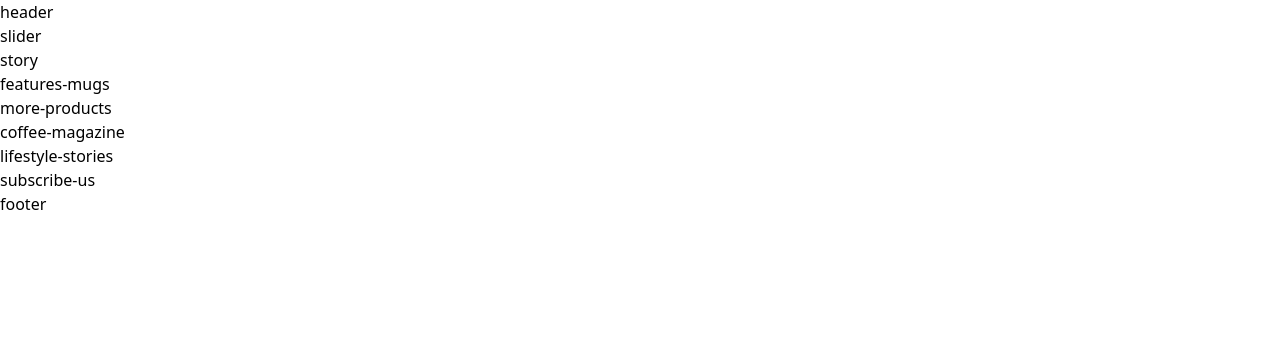
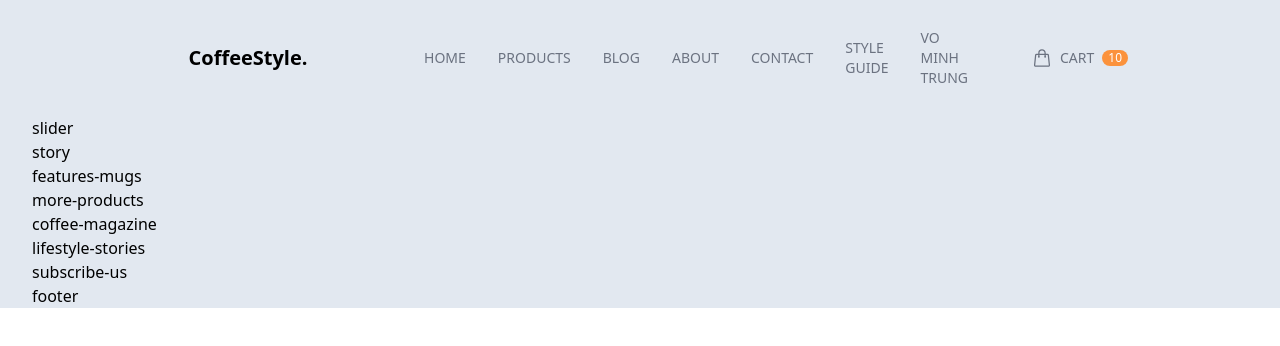
Before and after one commit to TovM24/coffeStyle_prj, a website: page public/index.html in a window 1280 px wide. Drawn offline with nearby package versions, Linux system fonts and the light colour scheme; files that its build step writes are made by us from their sources.

Commit message:
Add header.

```diff
--- a/public/index.html
+++ b/public/index.html
@@ -4,13 +4,62 @@
         <meta charset="UTF-8">
         <meta name="viewport" content="width=device-width, initial-scale=1.0">
         <title>Minhtrungdev Coffee Style</title>
-        <link href="../output.css" rel="stylesheet">
+        <link href="../output.css" type="text/css" rel="stylesheet">
     </head>
     <body>
         <div id="root">
-            <div class="content-wrapper">
-                <header>
-                    header
+            <div class="content-wrapper max-w-screen-2xl text-base mx-auto px-8 bg-slate-200">
+                <header class="py-6 mx-10">
+                    <nav class="flex flex-row justify-between items-center">
+                        <div class="logo basis-2/6 text-center text-xl font-semibold cursor-pointer">
+                            CoffeeStyle.
+                        </div>
+
+
+                        <ul class="basis-3/6 flex items-center justify-end gap-8 uppercase text-sm text-gray-500 font-medium">
+                            <li class="vmt-top-menu-item">
+                                <a href="#">Home</a>
+                            </li>
+
+                            <li class="vmt-top-menu-item">
+                                <a href="#">Products</a>
+                            </li>
+
+                            <li class="vmt-top-menu-item">
+                                <a href="#">Blog</a>
+                            </li>
+
+                            <li class="vmt-top-menu-item">
+                                <a href="#">About</a>
+                            </li>
+
+                            <li class="vmt-top-menu-item">
+                                <a href="#">Contact</a>
+                            </li>
+
+                            <li class="vmt-top-menu-item">
+                                <a href="#">Style guide</a>
+                            </li>
+
+                            <li class="vmt-top-menu-item">
+                                <a href="#">Vo Minh Trung</a>
+                            </li>
+                        </ul>
+
+
+                        <ul class="basis-1/6 flex justify-start items-center ml-16 uppercase text-sm text-gray-500 font-medium">
+                            <li class="vmt-top-menu-item">
+                                <a href="#" class="flex items-center">
+                                    <svg xmlns="http://www.w3.org/2000/svg" fill="none" viewBox="0 0 24 24" stroke-width="1.5" stroke="currentColor" class="vmt-icon">
+                                        <path stroke-linecap="round" stroke-linejoin="round" d="M15.75 10.5V6a3.75 3.75 0 10-7.5 0v4.5m11.356-1.993l1.263 12c.07.665-.45 1.243-1.119 1.243H4.25a1.125 1.125 0 01-1.12-1.243l1.264-12A1.125 1.125 0 015.513 7.5h12.974c.576 0 1.059.435 1.119 1.007zM8.625 10.5a.375.375 0 11-.75 0 .375.375 0 01.75 0zm7.5 0a.375.375 0 11-.75 0 .375.375 0 01.75 0z" />
+                                    </svg>
+
+                                    <span class="mx-2">cart</span>
+                                    <span class="vmt-badge-circle bg-orange-400 text-white">10</span>
+                                </a>
+                            </li>
+                        </ul>
+                    </nav>
                 </header>
 
 
--- a/src/input.css
+++ b/src/input.css
@@ -1,3 +1,18 @@
 @tailwind base;
 @tailwind components;
 @tailwind utilities;
+
+
+/* vmt = vominhtrung */
+.vmt-top-menu-item {
+    @apply cursor-pointer py-1 hover:text-gray-800 relative after:absolute after:bottom-0 after:left-0 after:bg-light-coffee
+    after:h-0.5 after:w-0 hover:after:w-full after:transition-all after:ease-in-out after:duration-300;
+}
+
+.vmt-icon {
+    @apply w-5 h-5 inline-block;
+}
+
+.vmt-badge-circle {
+    @apply text-xs text-center rounded-full px-1.5;
+}
--- a/tailwind.config.js
+++ b/tailwind.config.js
@@ -1,8 +1,12 @@
 /** @type {import('tailwindcss').Config} */
 module.exports = {
-  content: ["./public/**/*.{html,js}"],
-  theme: {
-    extend: {},
-  },
-  plugins: [],
+    content: ["./public/**/*.{html,js}"],
+    theme: {
+        extend: {
+            colors: {
+                'light-coffee': '#c89f94'
+            }
+        },
+    },
+    plugins: [],
 }
```
Also changed, not shown: README.md (added), public/output.css (deleted), 1 other file.
